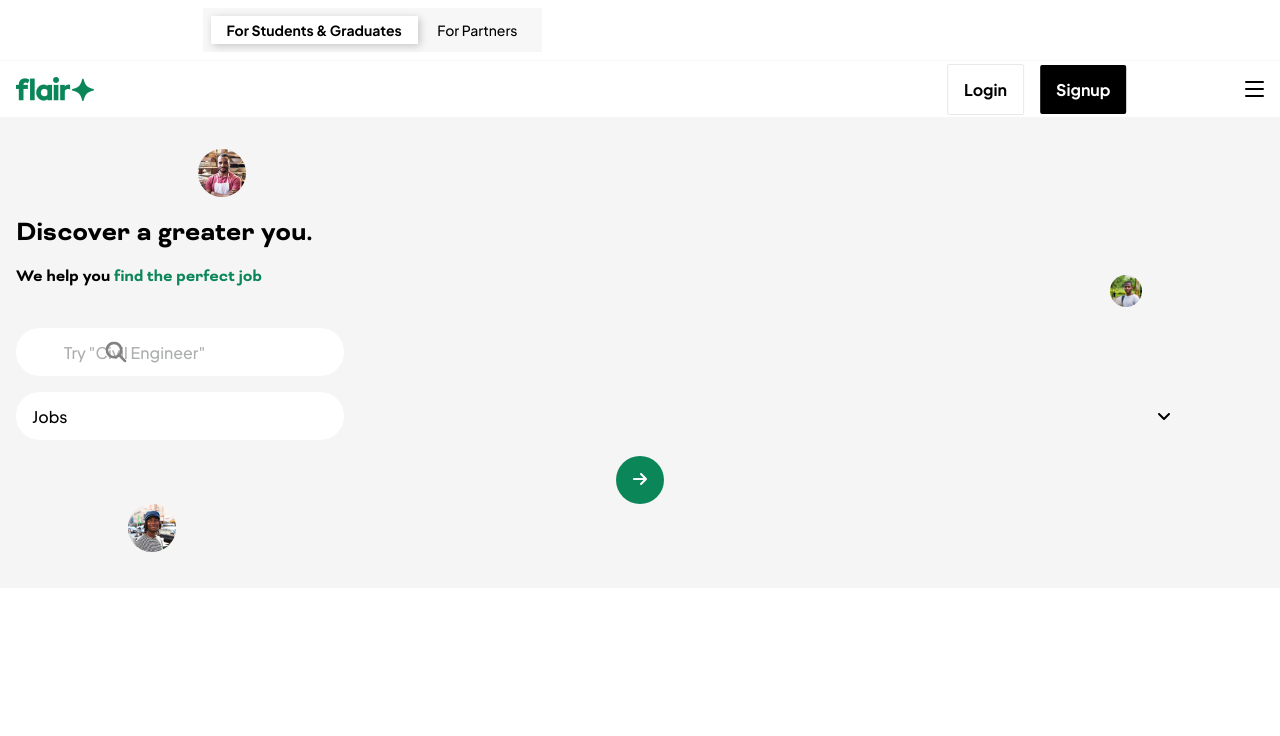
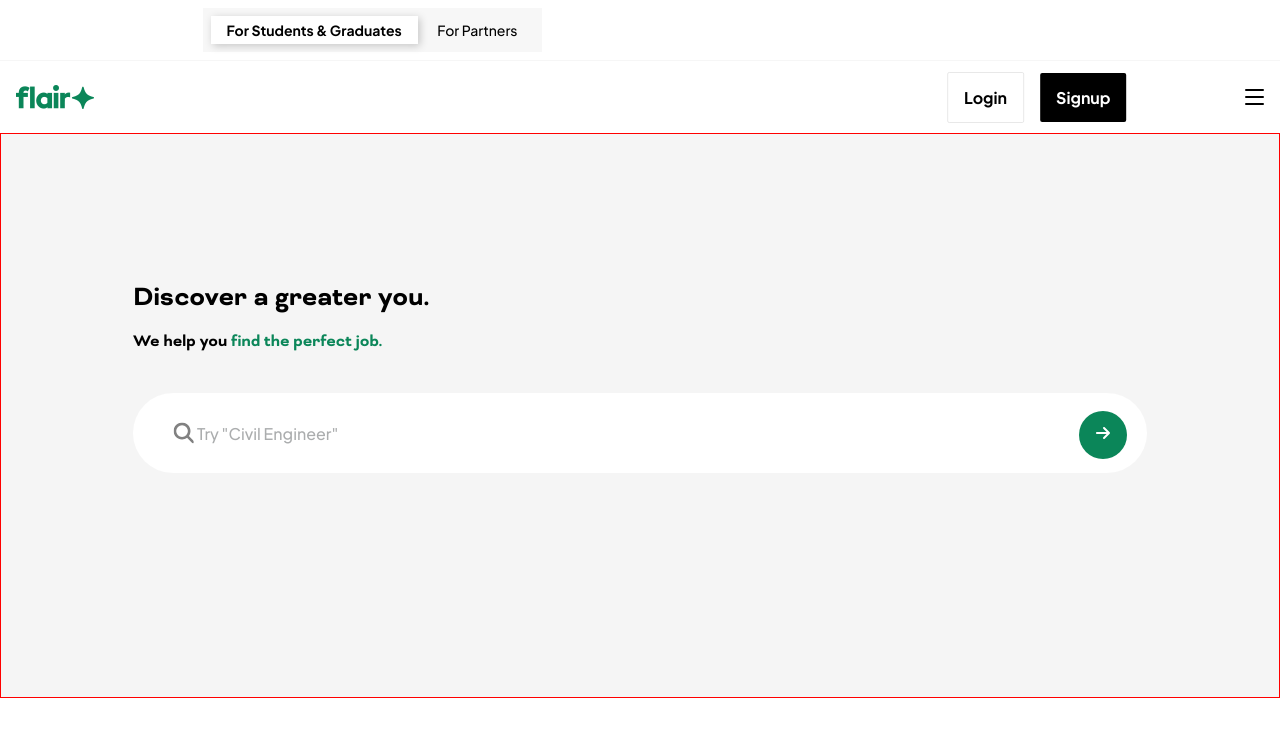
Before and after one commit to nkweku66/flair_inpath_project, a React (Vite) app: page / in a window 1280 px wide. Shown: the top 736 px of the page. Built offline with nearby package versions, Linux system fonts and the light colour scheme; a web font is replaced by a local one.

Commit message:
Add responsiveness for desktop

```diff
--- a/src/components/navbar/Navbar.styles.ts
+++ b/src/components/navbar/Navbar.styles.ts
@@ -20,6 +20,10 @@ const Header = styled.header`
         margin: 8px 202.5px 8px 202.5px;
         width: 339px;
     }
+
+    @media screen and (min-width: 1440px){
+        margin: 0 auto;
+    }
 `
 
 const HeaderName = styled.h3<NavBarProps>`
@@ -34,10 +38,14 @@ const NavBarContainer = styled.nav`
     display: flex;
     justify-content: space-between;
     align-items: center;
-    padding: 1rem;
+    padding: 1.5em 1em;
     border-top: .5px solid rgba(224, 224, 224, 0.3);
     position: relative;
     // border: 1px solid red;
+
+    @media screen and (min-width: 1440px){
+        padding: 27px 72px;
+    }
 `
 
 const NavButtons = styled.nav`
@@ -51,6 +59,10 @@ const NavButtons = styled.nav`
     top: 50%;
     left: 81%;
     transform: translate(-50%, -50%);
+
+    @media screen and (min-width: 1440px){
+        left: 90%;
+    }
 
 `
 
@@ -91,6 +103,10 @@ const NavBarMenuLinks = styled.ul<NavBarProps>`
     box-shadow: 0 0 100px 10000px rgba(0, 0, 0, 0.5);
     transition: height .5s cubic-bezier(.14,.65,.15,1), opacity 0.5s ease-in-out, visibility 0.5s ease-in-out;
 
+    @media screen and (min-width: 1440px){
+        display: none;
+    }
+
 `
 const NavMenuLink = styled(Link)<NavBarProps>`
     text-decoration: none;
@@ -114,6 +130,11 @@ const HamburgerMenu = styled.div<NavBarProps>`
 
     // position: relative;
     z-index: ${(props) => (props.openMenu ? '2' : 'auto')}
+
+    @media screen and (min-width: 1440px){
+        display: none;
+        z-index: 0;
+    }
 `
 
 const HamburgerLines = styled.span<NavBarProps>`
--- a/src/components/navbar/Navbar.tsx
+++ b/src/components/navbar/Navbar.tsx
@@ -36,7 +36,7 @@ const NavBar = () => {
                 <S.NavBarMenu>
                     <S.NavButtons>
                       <Button text="Login" variant visible />
-                      <Button text="Signup" visible/>
+                      <Button text="Signup" path="/signup" visible/>
                     </S.NavButtons>
                     <S.HamburgerMenu onClick={toggleMenu} openMenu={openMenu}>
                         <S.HamburgerLines openMenu={openMenu} />
--- a/src/components/searchTool/SearchSection.styles.ts
+++ b/src/components/searchTool/SearchSection.styles.ts
@@ -6,12 +6,24 @@ interface SearchProps{
     variant1?: boolean,
     variant2?: boolean
     position?: boolean;
+    variant?: boolean;
 }
 
 const SearchContainer = styled.section`
+    width: 100%;
     background-color: #F5F5F5;
     padding: 2em 1em;
     position: relative;
+    border: 1px solid red;
+
+    @media screen and (min-width: 744px){
+        padding: 148px 132px 224px 132px;
+        // background: url("../images/backImage.png") center center /contain;
+    }
+
+    @media screeN and (min-width: 1440px){
+        padding: 148px 402px 269px 402px;
+    }
 `
 const SearchAreaImage = styled.img<SearchProps>`
     width: ${(props) => (props.variant1 ? '32px' : '48px')};
@@ -25,6 +37,14 @@ const SearchAreaImage = styled.img<SearchProps>`
         if (props.variant2) return "9%";
     }};
     transform: ${(props) => (props.variant1 ? "translate(-50%, -50%)" : "")};
+
+    @media screen and (min-width: 744px){
+        width: 100%;
+        height: 519px;
+        top: 50%;
+        left: 50%;
+        transform: translate(-50%, -50%);
+    }
 `
 const SearchHeadingsWrapper = styled.div`
     display: flex;
@@ -33,18 +53,31 @@ const SearchHeadingsWrapper = styled.div`
     align-items: flex-start;
     gap: 1em;
     margin-bottom: 40px;
+    width: 100%;
 
 `
 const SearchHeader = styled.h2`
     font-size: 1.8rem;
     letter-spacing: -2%;
     font-weight: 500;
+
+    @media screen and (min-width: 1440px){
+        font-size: 4rem;
+        font-weight: 600;
+        letter-spacing: -3px;
+    }
 `
 
 const SearchSubHeader = styled.h2`
     font-size: 1.1rem;
     font-weight: 500;
-    letter-spacing: -2%;
+    letter-spacing: -3%;
+
+    @media screen and (min-width: 1440px){
+        font-size: 2.25rem;
+        font-weight: 600;
+        letter-spacing: -3%;
+    }
 `
 
 const Highlight = styled.span`
@@ -57,11 +90,25 @@ const SearchArea = styled.div`
     justify-content: space-between;
     align-items: center;
     gap: 1em;
-    margin-top: 1em;
+    position: relative;
+
+    @media screen and (min-width: 744px){
+        width: 100%;
+        flex-direction: row;
+    }
 `
-const SearchInputWrapper = styled.div`
+const SearchInputWrapper = styled.div<SearchProps>`
     width: 100%;
     position: relative;
+    display: flex;
+
+    @media screen and (min-width: 744px) {
+        width: 100%;
+        border-radius: 40px;
+        background-color: #fff;
+        display: ${(props) => props.variant? "none" : "flex"};
+        padding: 1em;
+    }
 `
 
 const SearchInput = styled.input<SearchProps>`
@@ -78,6 +125,11 @@ const SearchInput = styled.input<SearchProps>`
     &::placeholder {
         color: ${(props) => (props.jobField ? "#000" : "#ABADAE")};
     }
+
+    @media screen and (min-width: 1440px){
+        background: none;
+        border-radius: 0;
+    }
 `
 
 const SearchButton = styled.button`
@@ -88,6 +140,13 @@ const SearchButton = styled.button`
     height: 48px;
     color: #fff;
     cursor: pointer;
+
+    @media screen and (min-width: 744px){
+        position: absolute;
+        top: 82%;
+        left: 98%;
+        transform: translate(-100%, -100%);
+    }
 `
 // Icons
 const SearchFinder = styled(FaMagnifyingGlass)`
@@ -97,6 +156,10 @@ const SearchFinder = styled(FaMagnifyingGlass)`
     top: 50%;
     left: 8%;
     transform: translate(-50%, -50%);
+
+    @media screen and (min-width: 744px){
+        left: 5%;
+    }
 
 `
 const SearchArrowIcon = styled(FaArrowRight)`
--- a/src/components/searchTool/SearchSection.tsx
+++ b/src/components/searchTool/SearchSection.tsx
@@ -3,24 +3,25 @@ import * as S from "./SearchSection.styles"
 const SearchSection = () => {
     return (
         <S.SearchContainer>
-            <S.SearchAreaImage src="../images/chef.png" />
+            {/* <S.SearchAreaImage src="../images/backImage.png" variant1/> */}
+            {/* <S.SearchAreaImage src="../images/chef.png" /> */}
             <S.SearchHeadingsWrapper>
                 <S.SearchHeader>Discover a greater you.</S.SearchHeader>
-                <S.SearchSubHeader>We help you <S.Highlight>find the perfect job</S.Highlight></S.SearchSubHeader>
+                <S.SearchSubHeader>We help you <S.Highlight>find the perfect job.</S.Highlight></S.SearchSubHeader>
             </S.SearchHeadingsWrapper>
-            <S.SearchAreaImage src="../images/uniguy.png" variant1/>
+            {/* <S.SearchAreaImage src="../images/uniguy.png" variant1/> */}
             <S.SearchArea>
                 <S.SearchInputWrapper>
                     <S.SearchInput placeholder='Try "Civil Engineer"'/>
                     <S.SearchFinder></S.SearchFinder>
                 </S.SearchInputWrapper>
-                <S.SearchInputWrapper>
+                <S.SearchInputWrapper variant>
                     <S.SearchInput placeholder="Jobs" jobField/>
                     <S.SearchDropdown></S.SearchDropdown>
                 </S.SearchInputWrapper>
                 <S.SearchButton><S.SearchArrowIcon></S.SearchArrowIcon></S.SearchButton>
             </S.SearchArea>
-            <S.SearchAreaImage src="../images/guy.png" variant2/>
+            {/* <S.SearchAreaImage src="../images/guy.png" variant2/> */}
         </S.SearchContainer>
     )
 }
```
Also changed, not shown: public/images/backImage.png (added).
